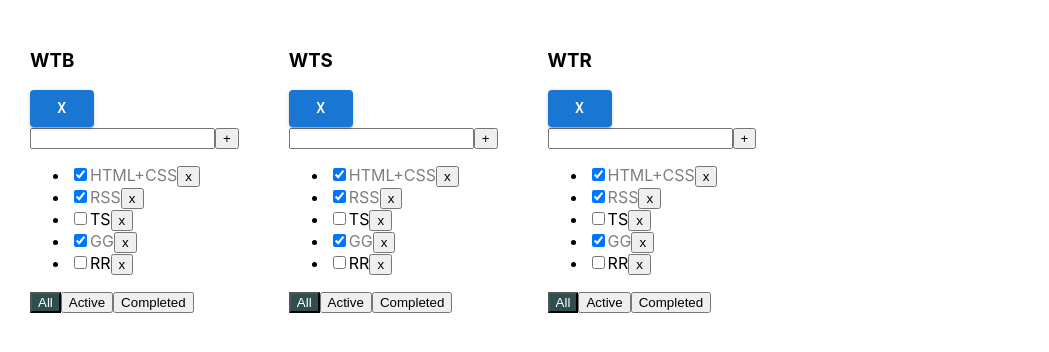
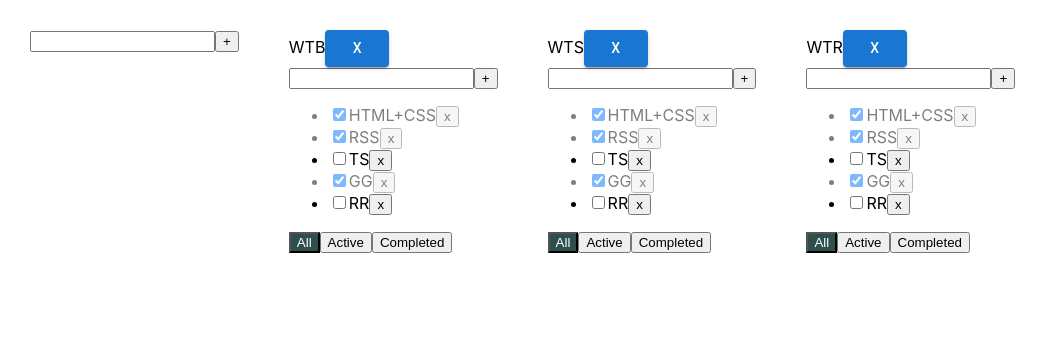
Before and after one commit to AlexeYankov/IT-Incubator, a React (Create React App) app: page / in a window 1280 px wide. Shown: the top 352 px of the page, without its empty margins (0-1049 px from the left). Built offline with nearby package versions, Linux system fonts and the light colour scheme.

Commit message:
updated tasks and todolists name

```diff
--- a/src/App.tsx
+++ b/src/App.tsx
@@ -2,6 +2,7 @@ import React, {useState} from 'react';
 import './App.css';
 import TodoList, {TasksType} from './Todolist';
 import {v1} from "uuid";
+import TodolistInput from "./components/todolistInput";
 
 export type FilterValuesType = "all" | "active" | "completed"
 export type TodoListType = {
@@ -83,6 +84,13 @@ function App() {
         }
         return tasksForRender;
     }
+    const editTodolist = (todolistID: string, newTitle: string) => {
+        setTodoLists(todoLists.map(el=>el.id===todolistID ? {...el, title: newTitle} : el))
+    }
+    const editTask = (todolistID: string, taskID: string, newTitle: string) => {
+        setTasks({...tasks, [todolistID]:tasks[todolistID].map(el=>el.id===taskID ? {...el, title: newTitle} : el)})
+    }
+
     const todoListsComponents = todoLists.map(tl => {
         return (
             todoLists.length
@@ -98,12 +106,27 @@ function App() {
                     changeFilter={changeTodolistFilter}
                     addTask={addTask}
                     removeTodolist={removeTodolist}
+                    editTodolist={editTodolist}
+                    editTask={editTask}
                 />
                 : <span>Create your first Todolist!</span>
         )
     })
+    const addTodolist = (newTitle: string) => {
+        const newID = v1()
+        const newTodolist: TodoListType = {id: newID, title: newTitle, filter: 'all'}
+        setTodoLists([newTodolist, ...todoLists])
+        setTasks({
+            ...tasks, [newID]: [{id: v1(), title: "HTML+CSS", isDone: true},
+                {id: v1(), title: "RSS", isDone: true},
+                {id: v1(), title: "TS", isDone: false},
+                {id: v1(), title: "GG", isDone: true},
+                {id: v1(), title: "RR", isDone: false}]
+        })
+    }
     return (
         <div className="App">
+            <TodolistInput callBack={addTodolist}/>
             {todoListsComponents}
         </div>
     );
--- a/src/Todolist.tsx
+++ b/src/Todolist.tsx
@@ -3,6 +3,7 @@ import './App.css';
 import {FilterValuesType} from './App';
 import TodolistInput from "./components/todolistInput";
 import {Button} from "@mui/material";
+import TodolistTitle from "./components/TodolistTitle";
 
 export type TasksType = {
     id: string
@@ -17,9 +18,11 @@ type TodoListType = {
     filter: FilterValuesType
     removeTask: (taskID: string, todolistID: string) => void
     changeFilter: (filter: FilterValuesType, todolistID: string) => void
-    addTask: (title: string, todolistID: string) => void
+    addTask: (title: string, todoListID: string) => void
     changeTaskStatus: (tasksID: string, isDone: boolean, todolistID: string) => void
     removeTodolist: (todoListID: string) => void
+    editTodolist: (todolistID: string, newTitle: string) => void
+    editTask: (todolistID: string, taskID: string, newTitle: string) => void
 }
 
 
@@ -30,9 +33,9 @@ const TodoList = (props: TodoListType) => {
             const changeTaskStatus = (e: ChangeEvent<HTMLInputElement>) => props.changeTaskStatus(t.id, e.currentTarget.checked, props.todoListID)
             const taskClasses = t.isDone ? 'is-done' : ''
             return (
-                <li key={t.id}>
+                <li key={t.id} className={taskClasses}>
                     <input onChange={changeTaskStatus} type="checkbox" checked={t.isDone}/>
-                    <span className={taskClasses}>{t.title}</span>
+                    <TodolistTitle title={t.title} callBack={(newTitle:string)=>editTaskHandler(t.id, newTitle)}/>
                     <button onClick={removeTask}>x</button>
                 </li>
             )
@@ -47,14 +50,20 @@ const TodoList = (props: TodoListType) => {
     const removeTodolist = () => {
         props.removeTodolist(props.todoListID)
     }
+    const CallBackHandler = (title: string) => {
+        props.addTask(title, props.todoListID)
+    }
+    const editTodolistHandler=(newTitle: string)=>{
+        props.editTodolist(props.todoListID, newTitle)
+    }
+    const editTaskHandler = (taskID: string, newTitle: string) => {
+        props.editTask(props.todoListID, taskID, newTitle)
+    }
     return (
         <div>
-
-            <h3>{props.title}
-            </h3>
+            <TodolistTitle title={props.title} callBack={editTodolistHandler}/>
             <Button onClick={removeTodolist} variant="contained">x</Button>
-            <TodolistInput todoListID={props.todoListID} title={props.title} addTask={props.addTask}
-                           key='props.todoListID'/>
+            <TodolistInput callBack={CallBackHandler}/>
             <ul>
                 {tasksJSXElements}
             </ul>
--- /dev/null
+++ b/src/components/TodolistTitle.tsx
@@ -0,0 +1,36 @@
+import React, {ChangeEvent, KeyboardEvent, useState} from 'react';
+
+type TodolistTitleType = {
+    title: string
+    callBack: (changeTitle: string) => void
+}
+
+const TodolistTitle = (props: TodolistTitleType) => {
+    const [edit, setEdit] = useState(false)
+    let [newTitle, setNewTitle] = useState(props.title)
+    const onChangeHandler = (e: ChangeEvent<HTMLInputElement>) => {
+        setNewTitle(e.currentTarget.value)
+    }
+    const EditTitleHandler = () => {
+        setEdit(!edit)
+        addTask()
+    }
+    const addTask = () => {
+        props.callBack(newTitle);
+    }
+    const onKeyDownAddTask = (e: KeyboardEvent<HTMLInputElement>) => e.key === "Enter" && addTask()
+    return (
+        edit
+            ? <input onBlur={EditTitleHandler}
+                     onChange={onChangeHandler}
+                     autoFocus type="text"
+                     value={newTitle}
+                     onKeyDown={onKeyDownAddTask}
+
+            />
+            : <span onDoubleClick={EditTitleHandler}>{props.title}</span>
+
+    );
+};
+
+export default TodolistTitle;
--- a/src/components/todolistInput.tsx
+++ b/src/components/todolistInput.tsx
@@ -3,9 +3,7 @@ import React, {ChangeEvent, KeyboardEvent, useState} from 'react';
 export default TodolistInput;
 
 type TodoListInputType = {
-    todoListID: string
-    title: string
-    addTask: (title: string, todolistID: string) => void
+    callBack: (title: string) => void
 }
 
 function TodolistInput(props: TodoListInputType) {
@@ -15,7 +13,7 @@ function TodolistInput(props: TodoListInputType) {
     const addTask = () => {
         const taskTitle = title.trim()
         if (taskTitle) {
-            props.addTask(taskTitle, props.todoListID)
+            props.callBack(taskTitle)
         } else {
             setError(true)
         }
@@ -24,7 +22,7 @@ function TodolistInput(props: TodoListInputType) {
     const onKeyDownAddTask = (e: KeyboardEvent<HTMLInputElement>) => e.key === "Enter" && addTask()
     const onChangeSetTitle = (e: ChangeEvent<HTMLInputElement>) => {
         const taskTitle = e.currentTarget.value.trim()
-        setTitle(e.currentTarget.value)
+        setTitle(taskTitle)
         if (error && taskTitle) setError(false)
         if (!error && !taskTitle) setError(true)
     }
```
